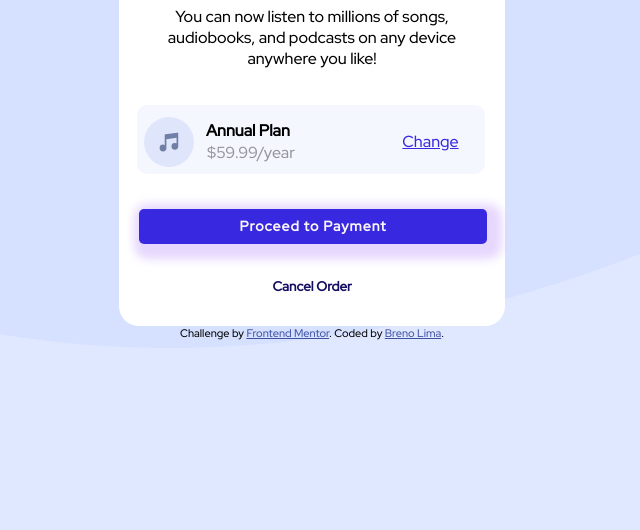
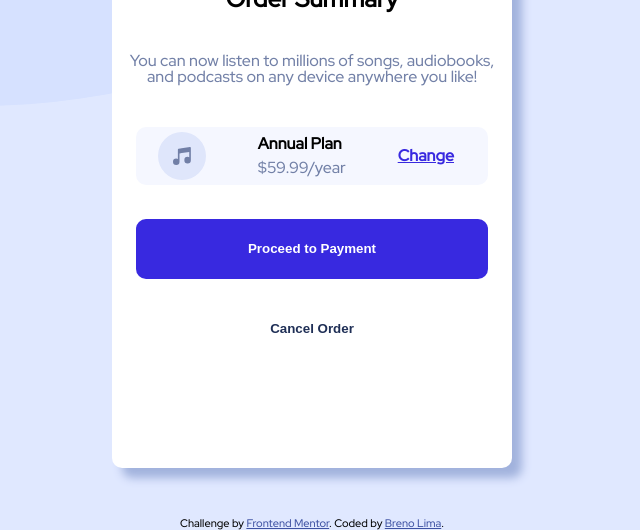
Before and after one commit to ONniTe/Componente-de-resumo-do-pedido, a plain HTML site: page index.html in a window 1280 px wide. Shown: the part 282-812 px from the top of the page, without its empty margins (328-968 px from the left). Drawn offline with Linux system fonts and the light colour scheme.

Commit message:
Order summary card challenge

```diff
--- /dev/null
+++ b/assets/css/base.css
@@ -0,0 +1,46 @@
+@import url(reset.css);
+@import url(cartao.css);
+@import url(button-cartao.css);
+@import url('https://fonts.googleapis.com/css2?family=Red+Hat+Display:wght@500&display=swap');
+:root {
+    --font-family: "Red Hat Display", sans-serif;
+    /* primary */
+    --Azul-pálido: hsl(225, 100%, 94%);
+    --Bright-blue: hsl(245, 75%, 52%);
+    /* Neutral */
+    --Muito-azul-pálido: hsl(225, 100%, 98%);
+    --Azul-dessaturado: hsl(224, 23%, 55%);
+    --Azul-escuro: hsl(223, 47%, 23%);
+    --Azul-escuro-box-shadow: hsl(223, 47%, 75%);
+    /* cores ativas */
+    --Bright-blue--ativo: #766CF1;
+    /* Font */
+    --Font-size: 1rem;
+    /* peso-font */
+    --Weights-500: 500;
+    --Weights-700: 700;
+    --Weights-900: 900;
+}
+
+Body {
+    background-image: url(../images/pattern-background-mobile.svg);
+    background-size: contain;
+    background-repeat: no-repeat;
+    background-position: top;
+    background-color: var(--Azul-pálido);
+    height: 100vh;
+    font-family: var( --font-family);
+}
+
+.container {
+    height: inherit;
+    display: flex;
+    align-items: center;
+    justify-content: center;
+}
+
+@media screen and (min-width: 768px) {
+    Body {
+        background-image: url('../images/pattern-background-desktop.svg');
+    }
+}
--- /dev/null
+++ b/assets/css/button-cartao.css
@@ -0,0 +1,33 @@
+    .cartao__btn {
+        box-sizing: border-box;
+        width: -webkit-fill-available;
+        margin: 10px 24px 10px 24px;
+        height: 45px;
+        color: #fff;
+        border-style: none;
+        border-radius: 10px;
+        background-color: var(--Bright-blue);
+        font-weight: var( --Weights-700)
+    }
+
+    .cartao__btn--modificado {
+        background-color: transparent;
+        color: var( --Azul-escuro)
+    }
+
+    .cartao__btn:hover {
+        background-color: var( --Bright-blue--ativo);
+    }
+
+    .cartao__btn--modificado:hover {
+        background-color: initial;
+        color: var( --Azul-dessaturado);
+    }
+
+    @media screen and (min-width: 768px) {
+        .cartao__btn {
+            height: 60px;
+        }
+    }
+
+    @media screen and (min-width: 1440px) {}
--- /dev/null
+++ b/assets/css/cartao.css
@@ -0,0 +1,89 @@
+.cartao {
+    height: 65vh;
+    width: 300px;
+    background-color: #ffffff;
+    border-radius: 10px;
+    box-sizing: border-box;
+    box-shadow: 10px 10px 10px var( --Azul-escuro-box-shadow);
+}
+
+.cartao__imagem {
+    width: 100%;
+    border-radius: 10px 10px 0px 0px
+}
+
+.cartao__titulo,
+.cartao__paragrafo {
+    text-align: center;
+    margin: 20px 0px 42px 0px
+}
+
+.cartao__titulo {
+    font-size: 1.5rem;
+    font-weight: var( --Weights-700);
+}
+
+.cartao__paragrafo {
+    font-size: var(--Font-size);
+    color: var( --Azul-dessaturado);
+    margin: 42px 1rem
+}
+
+.cartao__plano {
+    display: flex;
+    background-color: var( --Muito-azul-pálido);
+    margin: 24px;
+    padding: .5rem;
+    height: 42px;
+    justify-content: space-around;
+    align-items: center;
+    border-radius: 10px;
+}
+
+.cartao__plano-titulo {
+    font-weight: var( --Weights-700);
+}
+
+.cartao__plano-titulo--grid {
+    display: grid;
+    row-gap: .5rem;
+}
+
+.cartao__plano-preco {
+    align-self: flex-end;
+    font-weight: var( --Weights-500);
+    color: var( --Azul-dessaturado)
+}
+
+.cartao__icon-music--alinhamento {
+    margin-left: -.75rem
+}
+
+.cartao__change {
+    color: var( --Bright-blue);
+    font-weight: var( --Weights-700)
+}
+
+.cartao__change:hover {
+    color: var( --Bright-blue--ativo);
+}
+
+@media screen and (min-width: 768px) {
+    .cartao {
+        height: 80vh;
+        width: 400px;
+    }
+}
+
+@media screen and (min-width: 1024px) {
+    .cartao {
+        height: 700px;
+        width: 400px;
+    }
+}
+
+@media screen and (min-width: 1440px) {
+    .cartao {
+        height: 70vh;
+    }
+}
--- /dev/null
+++ b/assets/css/reset.css
@@ -0,0 +1,132 @@
+html,
+body,
+div,
+span,
+applet,
+object,
+iframe,
+h1,
+h2,
+h3,
+h4,
+h5,
+h6,
+p,
+blockquote,
+pre,
+a,
+abbr,
+acronym,
+address,
+big,
+cite,
+code,
+del,
+dfn,
+em,
+img,
+ins,
+kbd,
+q,
+s,
+samp,
+small,
+strike,
+b,
+sub,
+sup,
+tt,
+var,
+b,
+u,
+i,
+center,
+dl,
+dt,
+dd,
+ol,
+ul,
+li,
+fieldset,
+form,
+label,
+legend,
+table,
+caption,
+tbody,
+tfoot,
+thead,
+tr,
+th,
+td,
+article,
+aside,
+canvas,
+details,
+embed,
+figure,
+figcaption,
+footer,
+header,
+hgroup,
+menu,
+nav,
+output,
+ruby,
+section,
+summary,
+time,
+mark,
+audio,
+video {
+    margin: 0;
+    padding: 0;
+    border: 0;
+    font-size: 100%;
+    font: inherit;
+    vertical-align: baseline;
+}
+
+
+/* HTML5 display-role reset for older browsers */
+
+article,
+aside,
+details,
+figcaption,
+figure,
+footer,
+header,
+hgroup,
+menu,
+nav,
+section {
+    display: block;
+}
+
+body {
+    line-height: 1;
+}
+
+ol,
+ul {
+    list-style: none;
+}
+
+blockquote,
+q {
+    quotes: none;
+}
+
+blockquote:before,
+blockquote:after,
+q:before,
+q:after {
+    content: '';
+    content: none;
+}
+
+table {
+    border-collapse: collapse;
+    border-spacing: 0;
+}
--- a/index.html
+++ b/index.html
@@ -1,59 +1,48 @@
 <!DOCTYPE html>
 <html lang="en">
+
 <head>
-  <meta charset="UTF-8">
-  <meta name="viewport" content="width=device-width, initial-scale=1.0"> <!-- displays site properly based on user's device -->
+    <meta charset="UTF-8">
+    <meta name="viewport" content="width=device-width, initial-scale=1.0">
+    <!-- displays site properly based on user's device -->
 
-  <link rel="icon" type="image/png" sizes="32x32" href="./images/favicon-32x32.png">
-  <link rel="stylesheet" href="style.css">
+    <link rel="icon" type="image/png" sizes="32x32" href="./images/favicon-32x32.png">
+    <link rel="stylesheet" href="assets/css/base.css">
 
+    <title>Frontend Mentor | Order summary card</title>
+    <!-- Feel free to remove these styles or customise in your own stylesheet 👍 -->
+    <style>
+        .attribution {
+            font-size: 11px;
+            text-align: center;
+        }
 
-  <title>Frontend Mentor | Order summary card</title>
+        .attribution a {
+            color: hsl(228, 45%, 44%);
+        }
+    </style>
+</head>
 
-  <!-- Feel free to remove these styles or customise in your own stylesheet 👍 -->
-  <style>
-    .attribution { font-size: 11px; text-align: center; }
-    .attribution a { color: hsl(228, 45%, 44%); }
-  </style>
-</head>
 <body>
-  <div class="u-container-layout-1">
-    <header>
-      <img class="img-responsive" src="images/illustration-hero.svg" alt="">
-    </header>
-    <main>
+    <main class="container">
+        <article class="cartao">
+            <img src="assets/images/illustration-hero.svg" alt="" class="cartao__imagem">
+            <h2 class="cartao__titulo">Order Summary</h2>
+            <p class="cartao__paragrafo"> You can now listen to millions of songs, audiobooks, and podcasts on any device anywhere you like!</p>
+            <div class="cartao__plano">
+                <img class="cartao__icon-music--alinhamento" src="assets/images/icon-music.svg" alt="" srcset="">
+                <p class="cartao__plano-titulo cartao__plano-titulo--grid"> Annual Plan<span class="cartao__plano-preco">$59.99/year</span></p>
+                <a class="cartao__change" href="#">Change</a>
+            </div>
+            <button class="cartao__btn">Proceed to Payment<a href="#" class="cartao__link"></a></button>
+            <button class="cartao__btn cartao__btn--modificado ">  Cancel Order <a href="#" class="cartao__link"></a></button>
+        </article>
+    </main>
+    <footer>
+        <div class="attribution">
+            Challenge by <a href="https://www.frontendmentor.io?ref=challenge" target="_blank">Frontend Mentor</a>. Coded by <a href="#">Breno Lima</a>.
+        </div>
+    </footer>
+</body>
 
-      <h1 class="title">
-        Order Summary
-      </h1>
-    <p class="text-align">
-      You can now listen to millions of songs, audiobooks, and podcasts on any
-      device anywhere you like!
-    </p>
-   <div class="u-container-layout-3">
-     <p class="text-high">Annual Plan</p>
-    <div class="u-container-layout-3-mobile">
-      <img src="images/icon-music.svg" alt="">
-      <a class="aido" href="#">Change</a>
-    </div>
-    <p class="text-down">$59.99/year</p>
-     </div>
-    <a href="#"><button class="botton-payment">Proceed to Payment</button></a>
-    <a href="#"><button class="botton-cancel-order">Cancel Order</button></a>
-
-
-  </div>
-</div>
-
-
-</main>
-
-</div>
-
-<div class="attribution">
-    Challenge by <a href="https://www.frontendmentor.io?ref=challenge" target="_blank">Frontend Mentor</a>.
-    Coded by <a href="#">Breno Lima</a>.
-
-  </div>
-</body>
 </html>
--- a/style.css
+++ /dev/null
@@ -1,201 +0,0 @@
-@import url('https://fonts.googleapis.com/css2?family=Red+Hat+Display:wght@500&display=swap');
-html{
-  background-image: url("./images/pattern-background-desktop.svg");
-  background-repeat: no-repeat;
-  background-color: hsl(225, 100%, 94%);
-  background-size: cover;
-
-}
-*{
-  font-family: "Red Hat Display", sans-serif;
-}
-
-  body{
-    display:flex;
-    align-items: center;
-    flex-direction: column;
-  }
-
-.u-container-layout-1{
- background-color: #fff;
- background-origin: content-box;
- width: 386px;
- height: 600px;
-
-border-radius: 20px;
-border-radius: 20px;
-}
-.img-responsive{
-  width: 386px;
-  border-top-left-radius: 20px;
-  border-top-right-radius: 20px;
-
-}
-.text-align{
-  text-align: center;
-  margin: 12px 30px 38px;
-  font-size:16px;
-  font-family: 'Red Hat Display', sans-serif;
-}
-
-.title{
-  text-align: center;
-}
-.u-container-layout-3{
-  background-color: hsl(225, 100%, 98%);
-}
-.attribution { font-size: 11px; text-align: center; }
-.attribution a {
-color: hsl(228, 45%, 44%);
-
-}
-.aido{
- color: hsl(228, 45%, 44%);
-  font-size: 16px; text-align: center;
-  top: -45.0156px;
-  position: relative;
-  left: 211.933px;
-  color:hsl(245, 75%, 52%)
-}
-.u-container-layout-3 {
-  background-color: rgb(245, 247, 255);
-  background-blend-mode: normal;
-  text-align: left;
-  box-shadow: none;
-  border-left-width: 0px;
-  margin-right: -16px;
-  padding-right: 0px;
-  padding-left: 0px;
-  margin-left: 0px;
-  width: 348px;
-  position: relative;
-  left: 18px;
- }
-
-
- .u-container-layout-3 {
-  position: relative;
-  top: -1.5937px;
-  height: 69px;
-  border-radius: 10px;
- }
-
- div:nth-child(2) > img:nth-child(1) {
-  left: 7px;
-  position: relative;
-  top: -25px;
-  height: 50px;
- }
- .text-high {
-  left: 69px;
- position: relative;
- top: 15px;
- font-weight: bold
-}
-.text-down{
-  top: -71.2441px;
-  position: relative;
-  left: 70px;
-  opacity: 0.39;
-
-}
-.botton-payment {
-  color: rgb(251, 246, 246);
-  background-color: hsl(245, 75%, 52%);
-  background-blend-mode: normal;
-  border: 0px none ;
-  border-radius: 5px;
-  top: 33.4219px;
-  position: relative;
-  left: 20px;
-  width: 348px;
-  height: 35px;
-  font-family: "Red Hat Display", sans-serif;
- font-weight: bolder;
- font-style: normal;
- font-size: 14px;
- line-height: 2.14px;
- letter-spacing: 1px;
- word-spacing: 0px;
- box-shadow: rgba(221, 201, 253, 0.75) 5px 5px 10px 10px;
- background-blend-mode: normal;
- cursor: pointer;
- }
- .botton-cancel-order {
-  top: 64.4219px;
-  position: relative;
-  left: 147.5px;
-  border: 0px none rgb(0, 0, 0);
-  background-color: transparent;
-  text-align: center;
-  color: rgb(0, 0, 0);
-  color:hsl(245, 75%, 52%);
-  font-weight: 700;
-}
-
-
-.botton-payment:hover{
-  cursor: pointer;
-  background-color:hsl(245, 75%, 63%);
- }
-
- .botton-cancel-order{
-   cursor: pointer;
-   color:hsl(245, 75%, 22%);
- }
-@media screen and (max-width: 425px){
-  html{
-    max-width: 100%;
-    background-image: url("images/pattern-background-mobile.svg");
-    background-repeat: no-repeat;
-    background-color: hsl(225, 100%, 94%);
-    background-size: cover;
-  }
-  body{
-    display: flex;
-  }
-.u-container-layout-1{
-
- background-color: #fff;
- background-origin: content-box;
- width: 324px;
- height: 600px;
-}
-.img-responsive {
-  width: 324px;
-}
-.u-container-layout-3 {
-width:274px
-  }
- .u-container-layout-3-mobile{
-   height:0px;
-  }
-  .text-down{
-    left: 67px;
-    top: -12.2441px;
-  }
-  .aido{
-    top: -46.0156px;
-    left: 138.933px;
-  }
-  .botton-payment {
-    width: 280px;
-
-  }
-  .botton-cancel-order{
-    left: 116.5px;
-
-  }
-}
-
-@media screen and (max-width: 375px) {
-   body{
-    margin-left: 19px;
-   }
-}
-@media screen and (max-width:320px){
-  body{
-    margin-left: 57px;
-  }
-
-}
```
Also changed, not shown: assets/images/favicon-32x32.png (renamed from images/favicon-32x32.png), assets/images/icon-music.svg (renamed from images/icon-music.svg), assets/images/illustration-hero.svg (renamed from images/illustration-hero.svg), assets/images/pattern-background-desktop.svg (renamed from images/pattern-background-desktop.svg), assets/images/pattern-background-mobile.svg (renamed from images/pattern-background-mobile.svg), img_README/Desktop.png (added), img_README/mobile.png (added), img_README/screencapture-127-0-0-1-5501-index-html-2022-01-10-18_14_55.png (deleted), img_README/screencapture-127-0-0-1-5501-index-html-2022-01-10-18_16_03.png (deleted), 3 other files.
